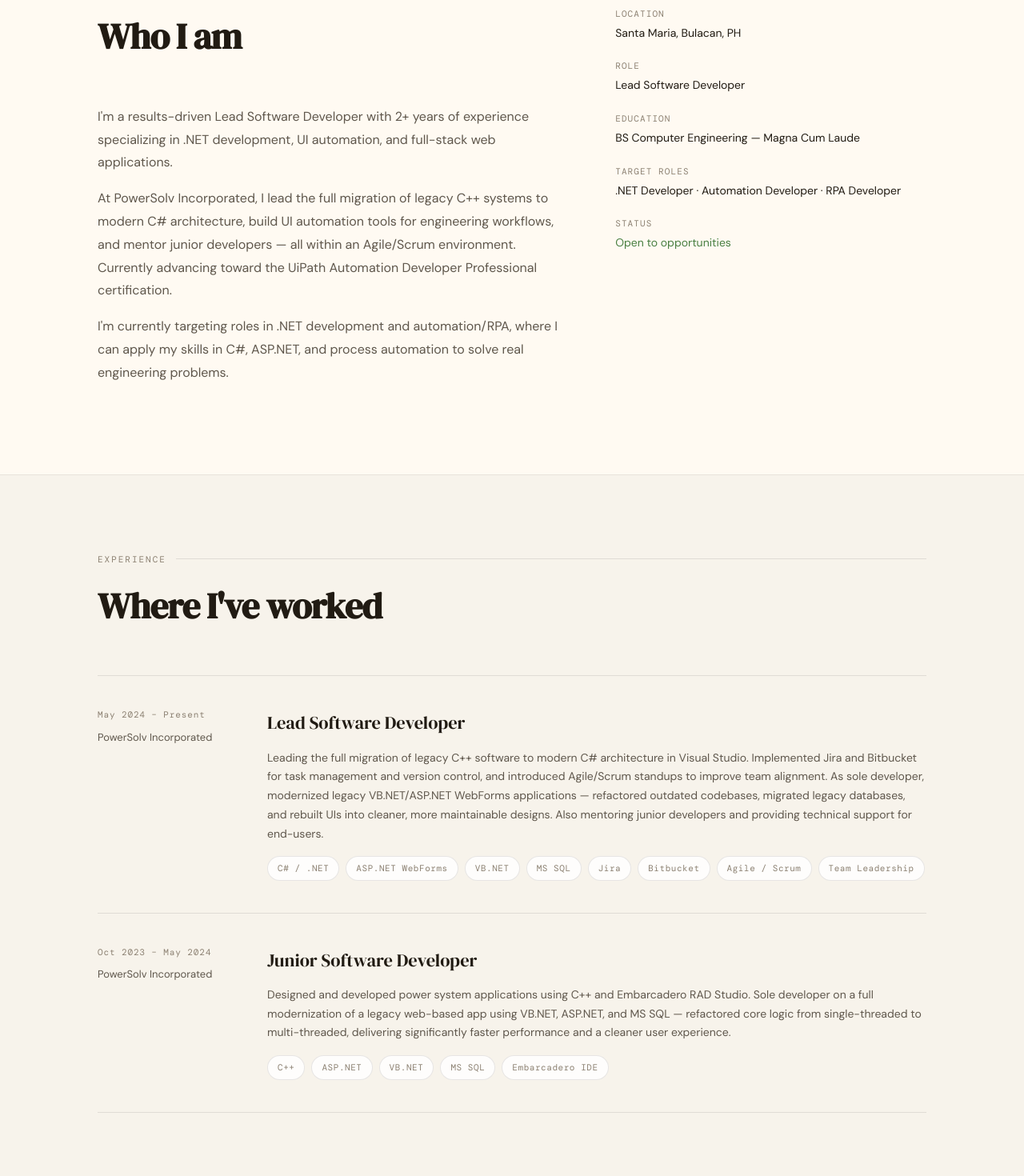
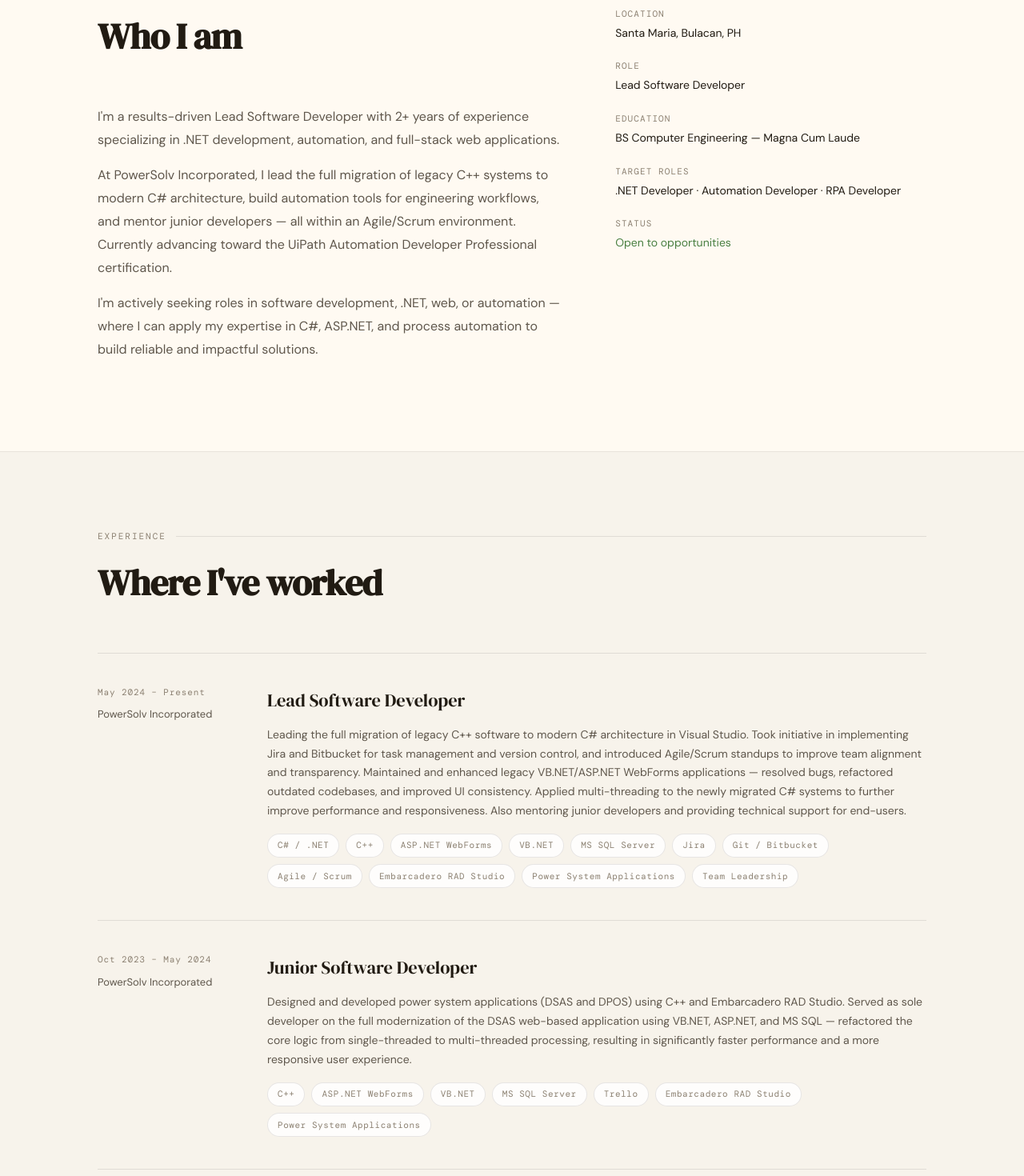
Before and after one commit to dthrdlcrz/dthrdlcrz.github.io, a React (Vite) app in the folder app/: page / in a window 1280 px wide. Shown: the part 920-2390 px from the top of the page at 80% size. Built offline with nearby package versions, Linux system fonts and the light colour scheme.

Commit message:
Add files via upload

```diff
--- a/app/src/configs/portfolioData.js
+++ b/app/src/configs/portfolioData.js
@@ -15,9 +15,9 @@ export const stats = [
 ]
 
 export const aboutText = [
-  "I'm a results-driven Lead Software Developer with 2+ years of experience specializing in .NET development, UI automation, and full-stack web applications.",
-  "At PowerSolv Incorporated, I lead the full migration of legacy C++ systems to modern C# architecture, build UI automation tools for engineering workflows, and mentor junior developers — all within an Agile/Scrum environment. Currently advancing toward the UiPath Automation Developer Professional certification.",
-  "I'm currently targeting roles in .NET development and automation/RPA, where I can apply my skills in C#, ASP.NET, and process automation to solve real engineering problems.",
+  "I'm a results-driven Lead Software Developer with 2+ years of experience specializing in .NET development, automation, and full-stack web applications.",
+  "At PowerSolv Incorporated, I lead the full migration of legacy C++ systems to modern C# architecture, build automation tools for engineering workflows, and mentor junior developers — all within an Agile/Scrum environment. Currently advancing toward the UiPath Automation Developer Professional certification.",
+  "I'm actively seeking roles in software development, .NET, web, or automation — where I can apply my expertise in C#, ASP.NET, and process automation to build reliable and impactful solutions.",
 ]
 
 export const aboutInfo = [
@@ -33,15 +33,15 @@ export const experiences = [
     period: 'May 2024 – Present',
     company: 'PowerSolv Incorporated',
     title: 'Lead Software Developer',
-    desc: 'Leading the full migration of legacy C++ software to modern C# architecture in Visual Studio. Implemented Jira and Bitbucket for task management and version control, and introduced Agile/Scrum standups to improve team alignment. As sole developer, modernized legacy VB.NET/ASP.NET WebForms applications — refactored outdated codebases, migrated legacy databases, and rebuilt UIs into cleaner, more maintainable designs. Also mentoring junior developers and providing technical support for end-users.',
-    tags: ['C# / .NET', 'ASP.NET WebForms', 'VB.NET', 'MS SQL', 'Jira', 'Bitbucket', 'Agile / Scrum', 'Team Leadership'],
+    desc: 'Leading the full migration of legacy C++ software to modern C# architecture in Visual Studio.  Took initiative in implementing Jira and Bitbucket for task management and version control, and introduced Agile/Scrum standups to improve team alignment and transparency. Maintained and enhanced legacy VB.NET/ASP.NET WebForms applications — resolved bugs, refactored outdated codebases, and improved UI consistency. Applied multi-threading to the newly migrated C# systems to further improve performance and responsiveness. Also mentoring junior developers and providing technical support for end-users.',
+    tags: ['C# / .NET', 'C++', 'ASP.NET WebForms', 'VB.NET', 'MS SQL Server', 'Jira', 'Git / Bitbucket', 'Agile / Scrum', 'Embarcadero RAD Studio', 'Power System Applications', 'Team Leadership'],
   },
   {
     period: 'Oct 2023 – May 2024',
     company: 'PowerSolv Incorporated',
     title: 'Junior Software Developer',
-    desc: 'Designed and developed power system applications using C++ and Embarcadero RAD Studio. Sole developer on a full modernization of a legacy web-based app using VB.NET, ASP.NET, and MS SQL — refactored core logic from single-threaded to multi-threaded, delivering significantly faster performance and a cleaner user experience.',
-    tags: ['C++', 'ASP.NET', 'VB.NET', 'MS SQL', 'Embarcadero IDE'],
+    desc: 'Designed and developed power system applications (DSAS and DPOS) using C++ and Embarcadero RAD Studio. Served as sole developer on the full modernization of the DSAS web-based application using VB.NET, ASP.NET, and MS SQL — refactored the core logic from single-threaded to multi-threaded processing, resulting in significantly faster performance and a more responsive user experience.',
+    tags: ['C++', 'ASP.NET WebForms', 'VB.NET', 'MS SQL Server', 'Trello', 'Embarcadero RAD Studio', 'Power System Applications'],
   },
 ]
 
```
